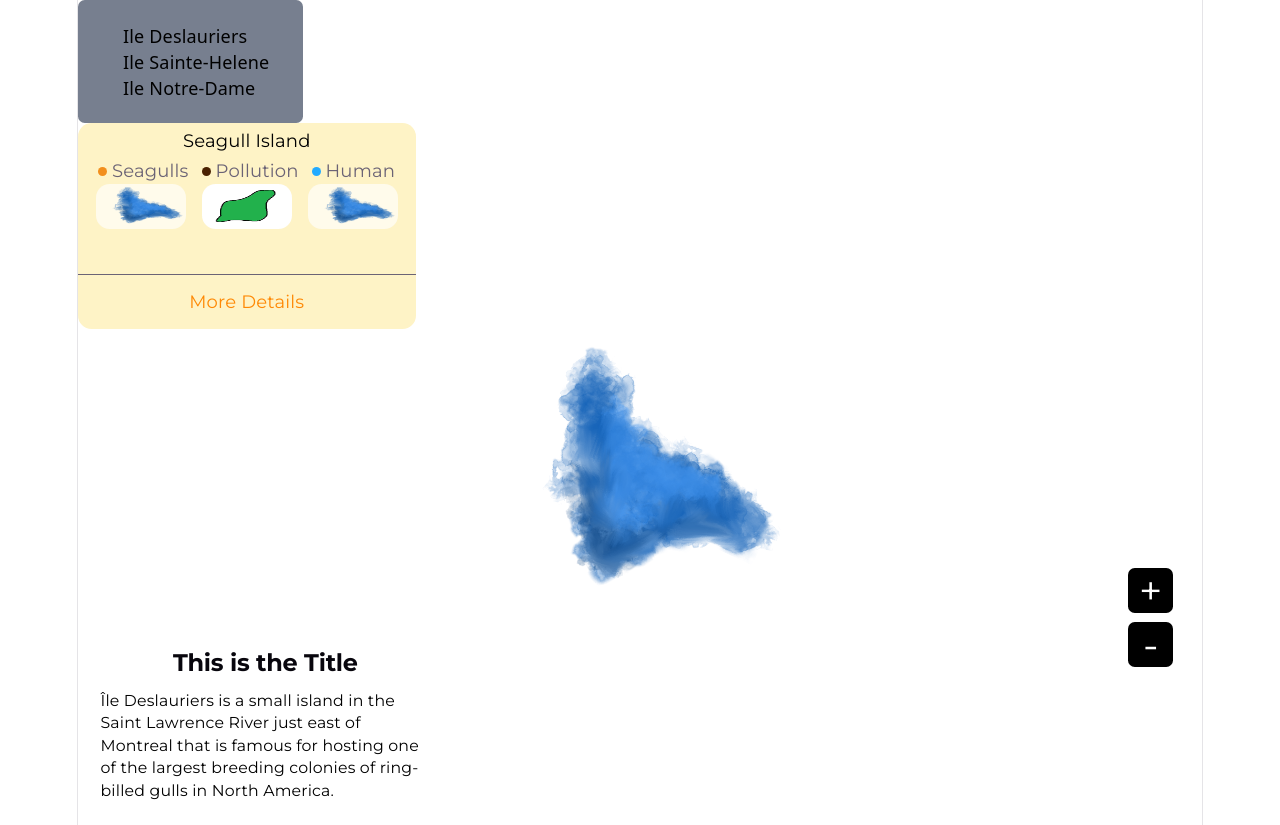
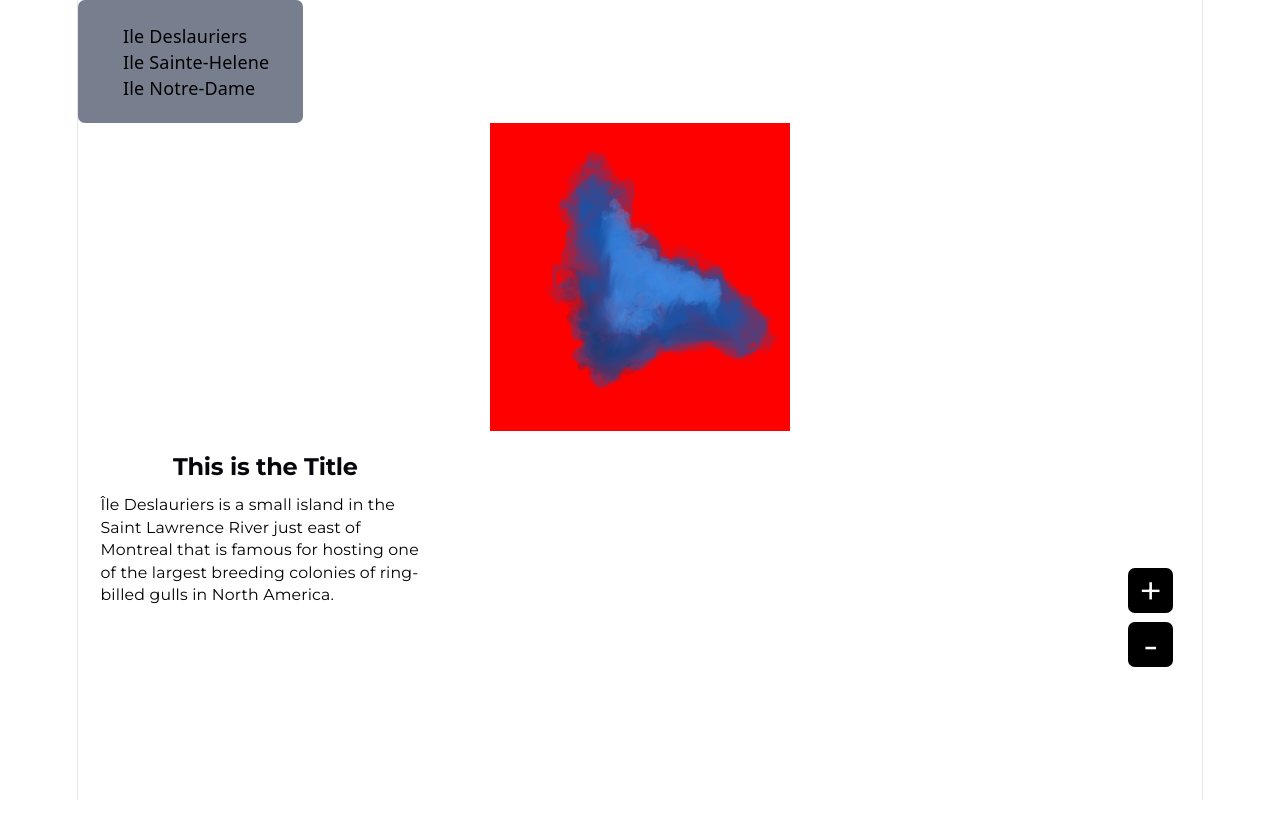
Before and after one commit to Jimmy-Le/CART470Project, a React (Vite) app in the folder interactive-map-app/: page / in a window 1280 px wide. After the commit the page ends 800 px from the top, so only its background shows below. Built offline with nearby package versions, Linux system fonts and the light colour scheme.

Commit message:
island preview appears on click
Click the island and the island preview shows up!

```diff
--- a/interactive-map-app/src/App.css
+++ b/interactive-map-app/src/App.css
@@ -240,3 +240,13 @@ h1,h2{
       transform: scale(1.08);
       filter: brightness(1.3);
     }
+
+    .focusedIsland{
+      background-color:red;
+      margin:0 auto;
+      padding-top: 10px;
+    }
+
+    #focusedJustIsland{
+      display:none;
+    }
--- a/interactive-map-app/src/components/IslandComponent.jsx
+++ b/interactive-map-app/src/components/IslandComponent.jsx
@@ -5,6 +5,8 @@ import {useRef } from "react";
 // TODO: Use Image and Audio from database
 function IslandComponent() {
   const audio = useRef(null)
+
+
 
   function playAudio()
   {
@@ -24,13 +26,27 @@ function IslandComponent() {
     }
   }
 
+  function togglePreview()
+  {
+    let islandPreviewClass = document.getElementById("focusedJustIsland")
+    if(islandPreviewClass.style.display == "none"){
+      islandPreviewClass.style.display = "flex";
+    }
+    else{
+      islandPreviewClass.style.display = "none";
+    }
+  }
+
   return (
       <div>
-        <a className="island-blue" onMouseEnter={playAudio} onMouseLeave={pauseAudio} href="https://wastescapes.com/as-the-gull-flies/">
+
+        <a className="island-blue" onMouseEnter={playAudio} onMouseLeave={pauseAudio} onClick={togglePreview}> {/*href="https://wastescapes.com/as-the-gull-flies/"*/}
           <img src={island} alt="blue watercolor painting"/>
         </a>
         <audio id="hoverAudio" src={sound} loop></audio>
+        <div id="focusedJustIsland"></div>
       </div>
+
   );
 }
 
--- a/interactive-map-app/src/components/IslandPreview.jsx
+++ b/interactive-map-app/src/components/IslandPreview.jsx
@@ -23,7 +23,7 @@ function IslandPreview() {
   ]
 
   return (
-      <div className="bg-amber-100 rounded-xl w-75 flex flex-col justify-center pb-3">
+      <div id="focusedJustIsland" className="bg-amber-100 rounded-xl w-75 flex flex-col justify-center pb-3">
           <p className="p-1 text-black font-bold">{title}</p>
           <ul className="flex flex-row space-x-3 justify-center">
             {tags.map((tag) => (
--- a/interactive-map-app/src/main.jsx
+++ b/interactive-map-app/src/main.jsx
@@ -12,14 +12,19 @@ import Canvas from './components/connectionLines.jsx'
 import IslandInformation from './components/ComponentIslandInformation.jsx'
 import ZoomButtons from './components/ComponentZoomButtons.jsx'
 
+//for the disappearing components stuff
 
 createRoot(document.getElementById('root')).render(
   <StrictMode>
     {/* <App /> */}
     {/*<TaskList /> */}
+
+
     <IslandList/>
-    <IslandPreview />
-   <IslandComponent/>
+    <div class="focusedIsland">
+    <IslandPreview/>
+    <IslandComponent/>
+    </div>
 
 
     <ZoomButtons />
```
